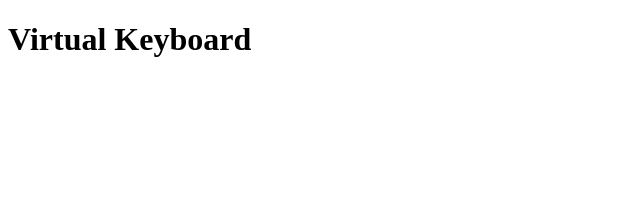
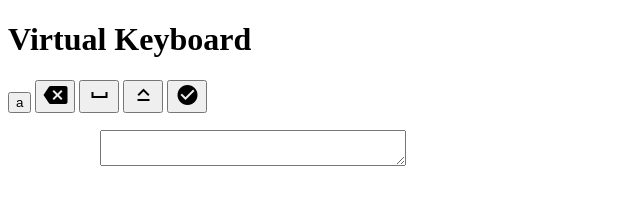
Before and after one commit to hanakola/virtual-keyboard, a plain HTML site: page index.html in a window 1280 px wide. Shown: the whole page, without its empty margins (0-640 px from the left). Drawn offline with Linux system fonts and the light colour scheme.

Commit message:
Created dummy HTML keyboard buttons

```diff
--- a/index.html
+++ b/index.html
@@ -12,6 +12,34 @@
   </head>
   <body>
     <h1>Virtual Keyboard</h1>
+    <textarea
+      style="position: absolute; top: 130px; left: 100px; width: 300px;"
+    ></textarea>
+
+    <div class="keyboard">
+      <div class="keyboard__keys">
+        <button type="button" class="keyboard__key">a</button>
+        <button type="button" class="keyboard__key keyboard__key--wide">
+          <i class="material-icons">backspace</i>
+        </button>
+        <button type="button" class="keyboard__key keyboard__key--extra-wide">
+          <i class="material-icons">space_bar</i>
+        </button>
+        <button
+          type="button"
+          class="keyboard__key keyboard__key--wide keyboard__key--activatable"
+        >
+          <i class="material-icons">keyboard_capslock</i>
+        </button>
+        <button
+          type="button"
+          class="keyboard__key keyboard__key--wide keyboard__key--dark"
+        >
+          <i class="material-icons">check_circle</i>
+        </button>
+      </div>
+    </div>
+
     <script src="src/keyboard.js"></script>
   </body>
 </html>
```
